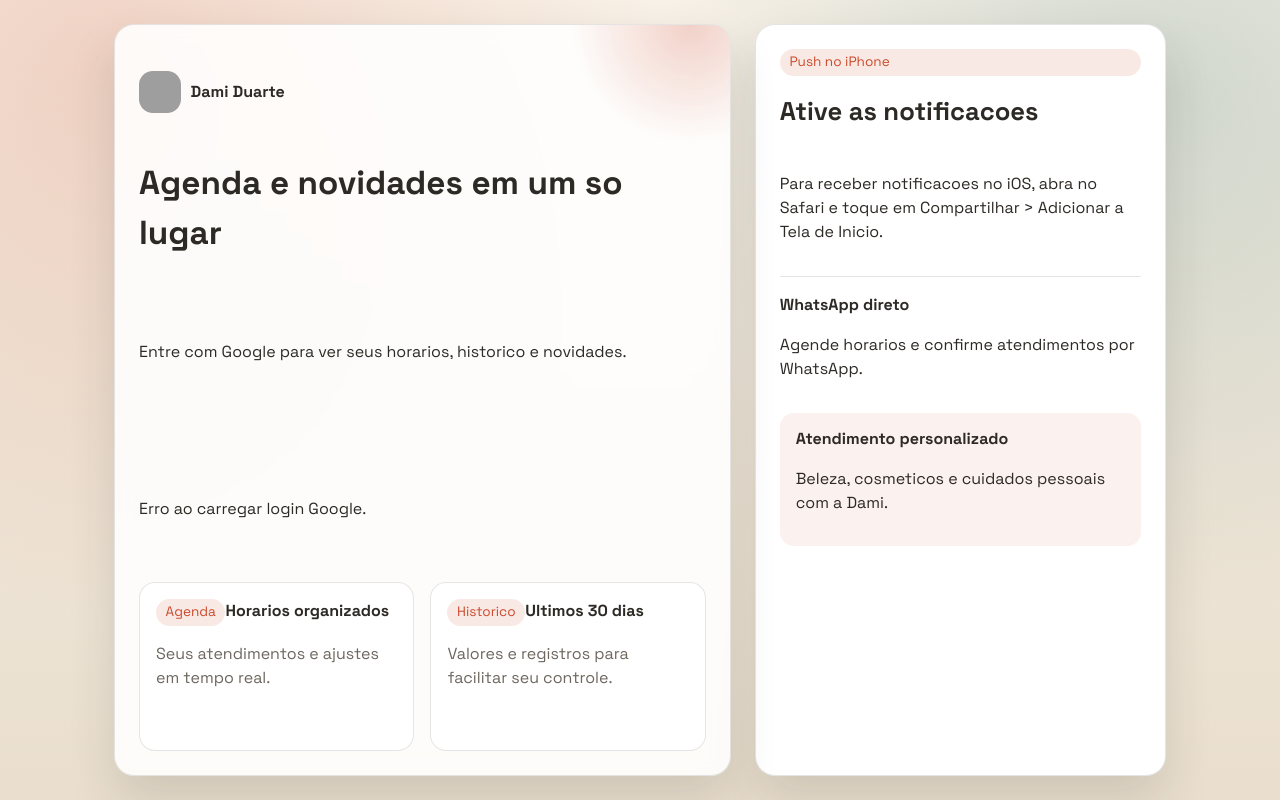
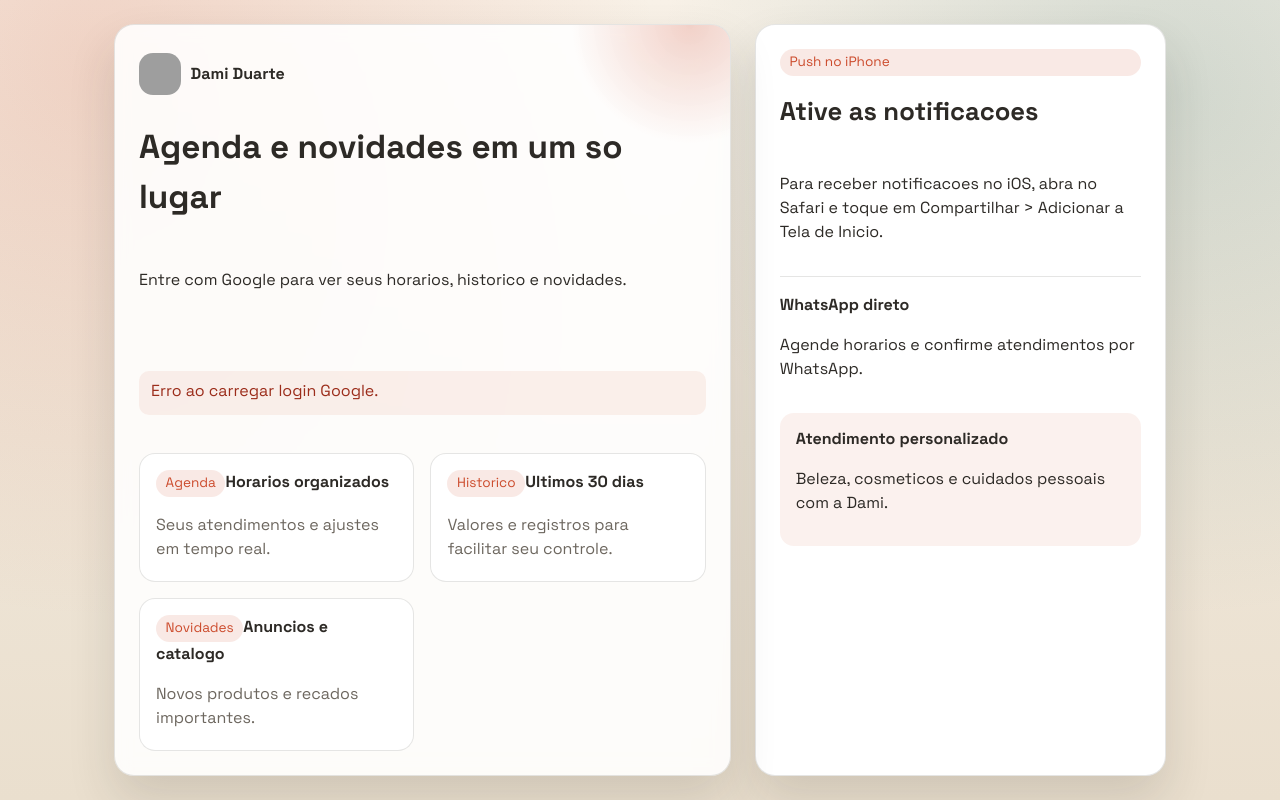
Before and after one commit to EduGomesNascimento/DamiDuarte, a React (Vite) app in the folder web/: page /login in a window 1280 px wide. Built offline with nearby package versions, Linux system fonts and the light colour scheme; no server answers; grey boxes are pictures that could not be loaded.

Commit message:
Improve login UI and error handling

```diff
--- a/web/src/lib/api.ts
+++ b/web/src/lib/api.ts
@@ -36,12 +36,17 @@ export const apiFetch = async <T>(
     method = "POST";
   }
 
-  const response = await fetch(url, {
-    ...options,
-    method,
-    headers,
-    body
-  });
+  let response: Response;
+  try {
+    response = await fetch(url, {
+      ...options,
+      method,
+      headers,
+      body
+    });
+  } catch {
+    throw new Error("API indisponivel. Confirme VITE_API_BASE e o deploy do Apps Script.");
+  }
 
   if (!response.ok) {
     const text = await response.text();
--- a/web/src/pages/Login.tsx
+++ b/web/src/pages/Login.tsx
@@ -82,7 +82,7 @@ const Login = () => {
           <div className="login-actions">
             <div ref={buttonRef} />
             {loading && <p>Carregando login...</p>}
-            {error && <p>{error}</p>}
+            {error && <p className="error-text">{error}</p>}
           </div>
           <div className="login-highlights">
             <div className="highlight-card">
@@ -94,6 +94,11 @@ const Login = () => {
               <span className="badge">Historico</span>
               <strong>Ultimos 30 dias</strong>
               <p>Valores e registros para facilitar seu controle.</p>
+            </div>
+            <div className="highlight-card">
+              <span className="badge">Novidades</span>
+              <strong>Anuncios e catalogo</strong>
+              <p>Novos produtos e recados importantes.</p>
             </div>
           </div>
         </div>
--- a/web/src/styles.css
+++ b/web/src/styles.css
@@ -102,12 +102,18 @@ button {
   padding: 0.8rem 1.2rem;
   border-radius: 999px;
   cursor: pointer;
+  transition: transform 0.2s ease, box-shadow 0.2s ease;
 }
 
 button.secondary {
   background: transparent;
   border: 1px solid var(--border);
   color: var(--ink);
+}
+
+button:hover {
+  transform: translateY(-1px);
+  box-shadow: 0 12px 22px rgba(204, 75, 44, 0.24);
 }
 
 input,
@@ -250,6 +256,13 @@ h3 {
   padding: 0.9rem 1rem;
 }
 
+.error-text {
+  color: #9b2d1b;
+  background: rgba(204, 75, 44, 0.08);
+  border-radius: 10px;
+  padding: 0.5rem 0.75rem;
+}
+
 .kpi {
   font-size: 2rem;
   font-weight: 700;
```
